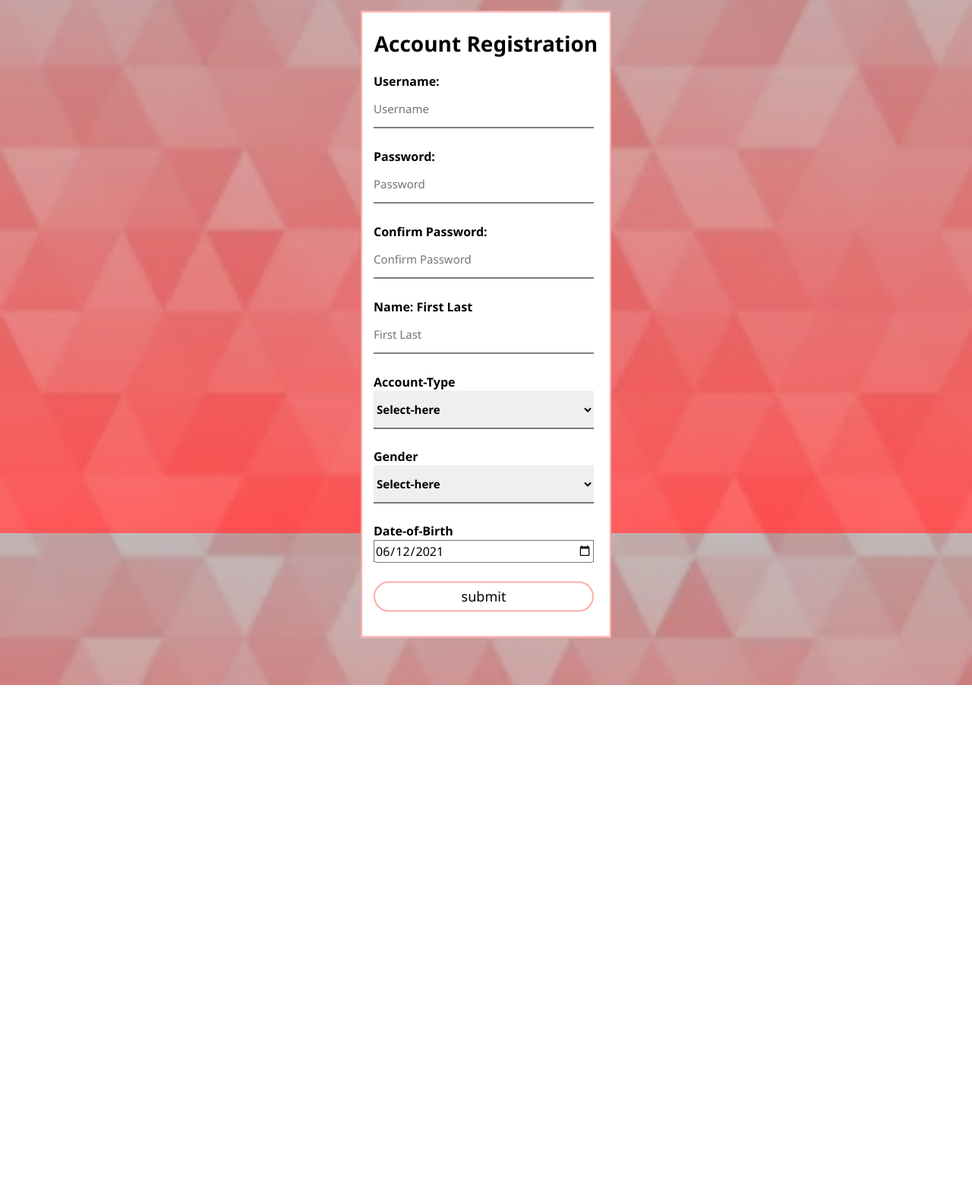
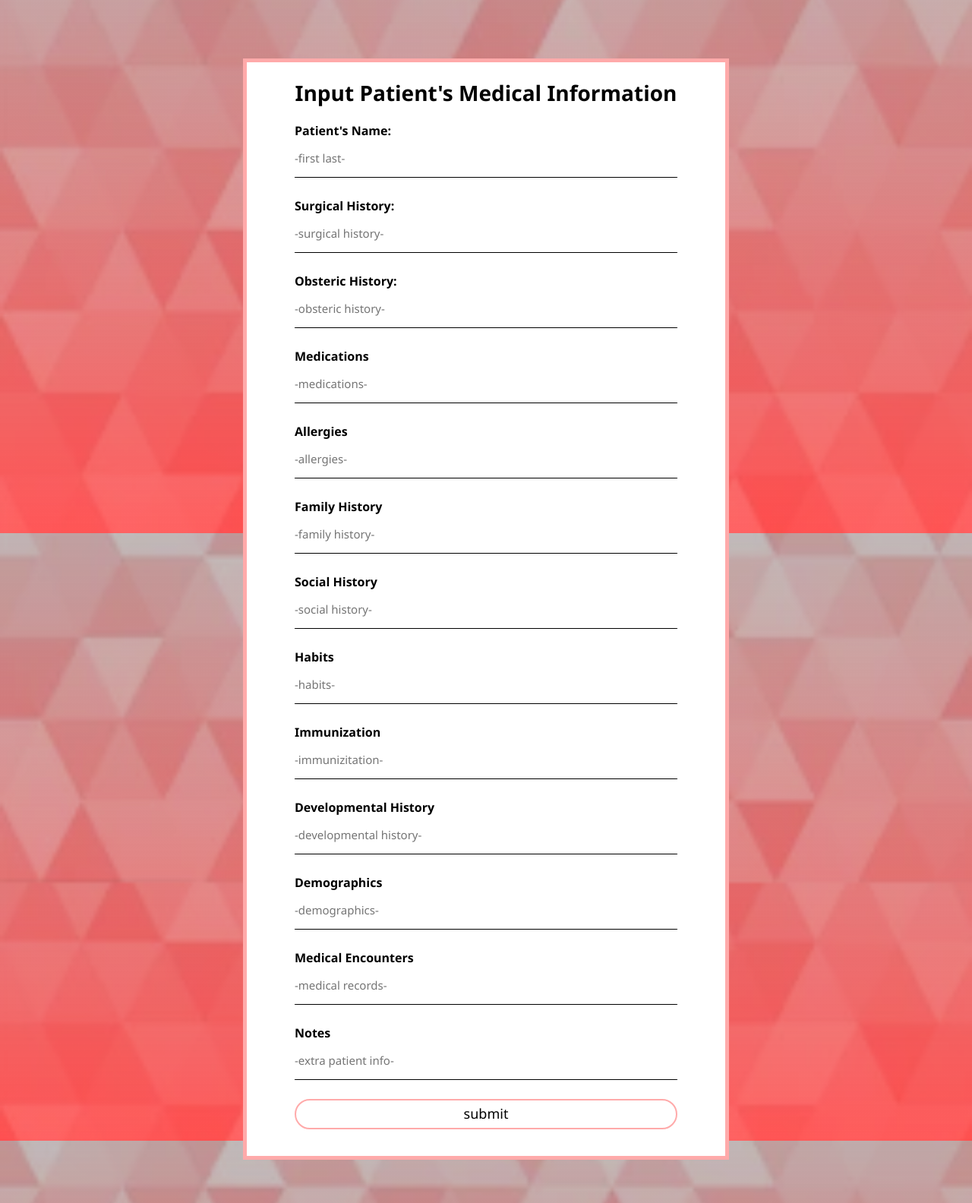
Before and after one commit to tparmar/montyhacks_project, a Flask app: page /admin_input in a window 1280 px wide. Shown: the part 98-1682 px from the top of the page at 76% size. Before the commit the page ends 1000 px from the top, so only its background shows below. Run offline with Flask 2, Linux system fonts and the light colour scheme; some libraries are stand-ins or nearby versions.

Commit message:
commit on main

```diff
--- a/static/styles.css
+++ b/static/styles.css
@@ -545,10 +545,9 @@ button:hover{
 }
 
 .adminbox{
-    margin-top: 125px;
-    margin-bottom: 100px;
-    width: 330px;
-    height: 825px;
+    margin-top: 500px;
+    width: 50%;
+    height: 1450px;
     background: white;
     color: black;
     top: 50%;
@@ -556,7 +555,7 @@ button:hover{
     position: absolute;
     transform: translate(-50%,-50%);
     box-sizing: border-box;
-    border: 2px #ffaaaa solid;
+    border: 5px #ffaaaa solid;
 }
 .h1admin{
     margin: 0;
@@ -567,13 +566,13 @@ button:hover{
 }
 .adminbox p{
     margin: 0;
-    margin-left: 15px;
+    margin-left: 10%;
     padding: 0;
     font-weight: bold;
 }
 .adminbox input{
-    width: 290px;
-    margin-left: 15px;
+    width: 80%;
+    margin-left: 10%;
     margin-bottom: 25px;
 }
 .adminbox input[type="text"], input[type="password"]{
@@ -628,15 +627,3 @@ button:hover{
     font-size: 15px;
     font-weight: lighter;
 }
-.dropdowntype{
-    width: 290px;
-    margin-left: 15px;
-    position: center;
-    border: none;
-    border-bottom: 1px solid black;
-    outline: none;
-    height: 50px;
-    color: black;
-    font-size: 15px;
-    font-weight: bold;
-}
--- a/templates/admin_input.html
+++ b/templates/admin_input.html
@@ -12,36 +12,34 @@
     <body class= "banner">
         <div class="adminbox">
             <br>
-            <h1 class= "h1admin">Account Registration</h1>
+            <h1 class= "h1admin">Input Patient's Medical Information</h1>
             <form action = "/register" method = "post">
-                <p>Username:</p>
-                <input type="text" name="username" placeholder="Username">
-                <p>Password:</p>
-                <input type="password" name="password" placeholder="Password"/>
-                <p>Confirm Password:</p>
-                <input type="password" name="confirmation" placeholder="Confirm Password"/>
-                <p>Name: First Last</p>
-                <input type="text" name="name" autocomplete = "off" placeholder="First Last"/>
-                <p>Account-Type</p>
-                <select class="dropdowntype" name = "type">
-                    <option disabled selected value="">Select-here</option>
-                    <option>Admin</option>
-                    <option>Patient</option>
-                </select>
-                <br>
-                <br>
-                <p>Gender</p>
-                <select class="dropdowntype" name = "gender">
-                    <option disabled selected value="">Select-here</option>
-                    <option>Male</option>
-                    <option>Female</option>
-                    <option>Other</option>
-                </select>
-                <br><br>
-                <p>Date-of-Birth</p>
-                <input type="date" name="DOB"
-                    value="2021-06-12"
-                    min="1900-01-01" max="2021-06-12">
+                <p>Patient's Name:</p>
+                <input type="text" name="name" placeholder="-first last-">
+                <p>Surgical History:</p>
+                <input type="text" name="password" placeholder="-surgical history-"/>
+                <p>Obsteric History:</p>
+                <input type="text" name="obsteric-history" placeholder="-obsteric history-"/>
+                <p>Medications</p>
+                <input type="text" name="medications" placeholder="-medications-"/>
+                <p>Allergies</p>
+                <input type="text" name="allergies" placeholder="-allergies-"/>
+                <p>Family History</p>
+                <input type="text" name="family_history" placeholder="-family history-"/>
+                <p>Social History</p>
+                <input type="text" name="social_history" placeholder="-social history-"/>
+                <p>Habits</p>
+                <input type="text" name="habits" placeholder="-habits-"/>
+                <p>Immunization</p>
+                <input type="text" name="immunization" placeholder="-immunizitation-"/>
+                <p>Developmental History</p>
+                <input type="text" name="developmental_history" placeholder="-developmental history-"/>
+                <p>Demographics</p>
+                <input type="text" name="demographics" placeholder="-demographics-"/>
+                <p>Medical Encounters</p>
+                <input type="text" name="medical_records" placeholder="-medical records-"/>
+                <p>Notes</p>
+                <input type="text" name="notes" placeholder="-extra patient info-"/>
                 <div class="admin-submit">
                     <input type="submit" name="" value="submit"/>
                     <span></span>
```
